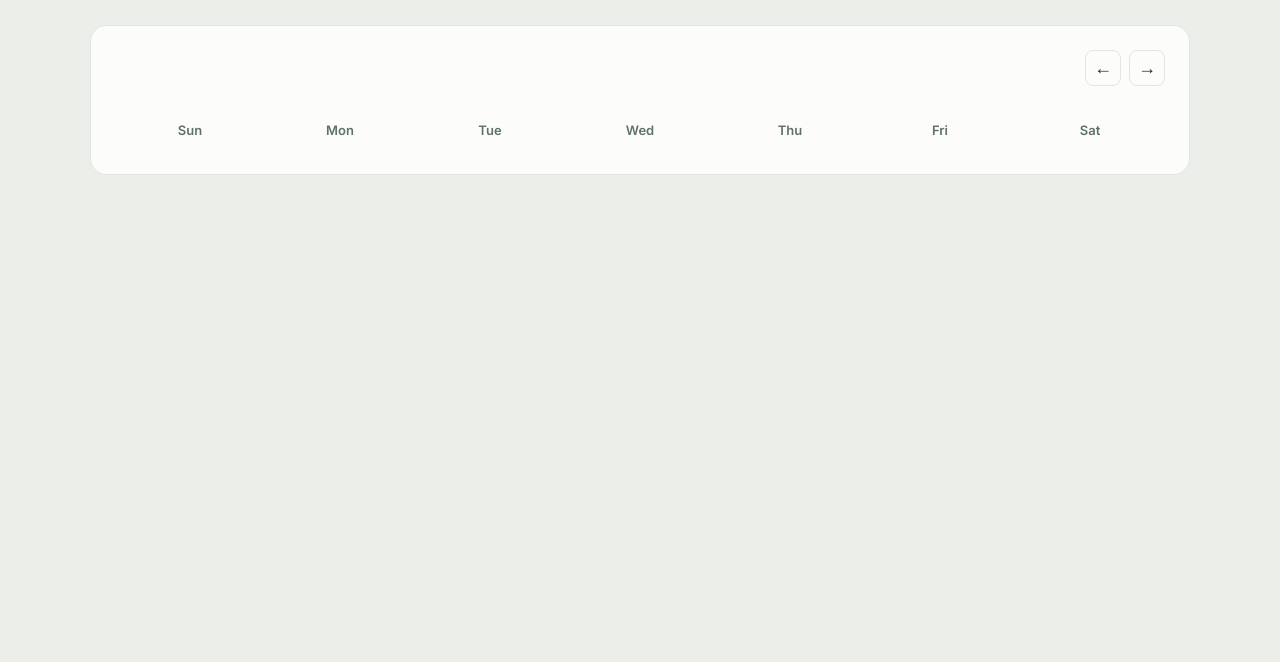
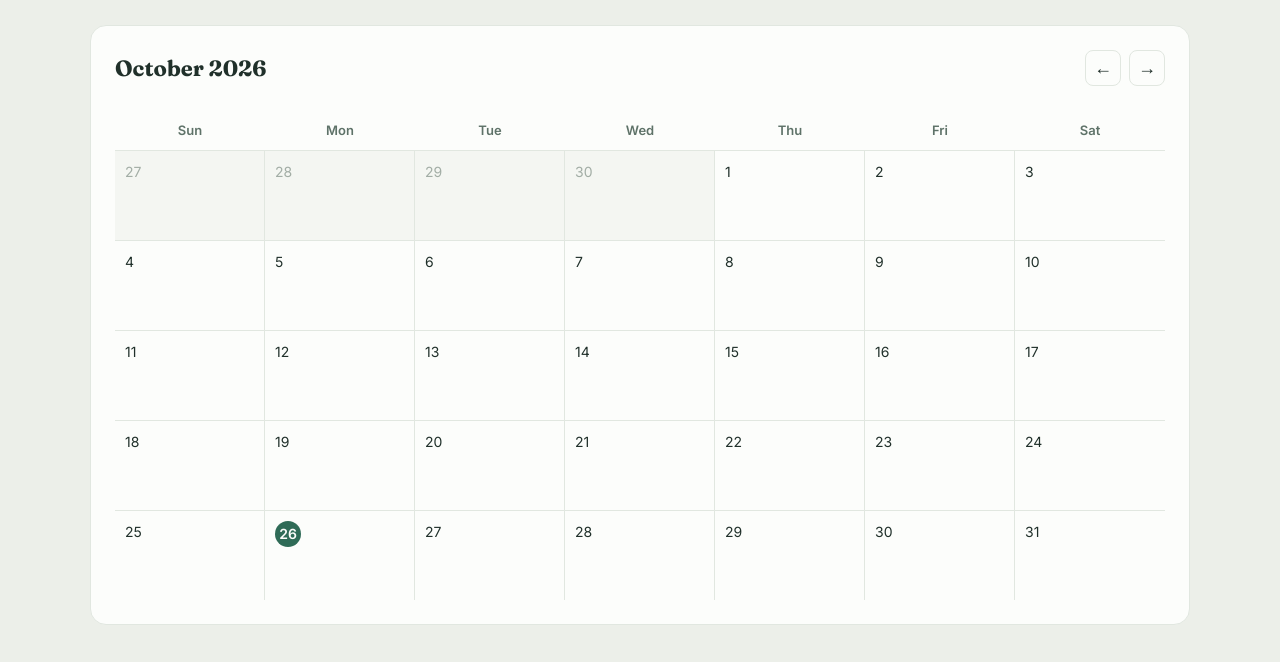
Before and after one commit to JMKindler359/NathanProjectManagementWebsite, a plain HTML site: page calendar.html in a window 1280 px wide. Shown: the part 206-868 px from the top of the page. Before the commit the page ends 800 px from the top, so only its background shows below. Drawn offline with Linux system fonts and the light colour scheme; no server answers.

Commit message:
Fixed javascript pathing

```diff
--- a/calendar.html
+++ b/calendar.html
@@ -93,6 +93,6 @@
         </form>
     </dialog>
 
-    <script src="events.js"></script>
+    <script src="./JavaScript/events.js"></script>
 </body>
 </html>
```
Also changed, not shown: index.html (+2 -2 lines).
